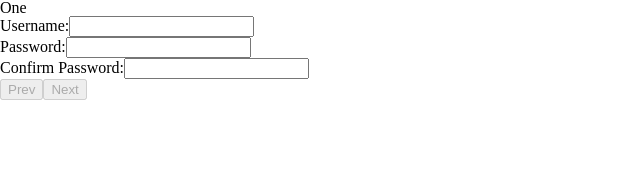
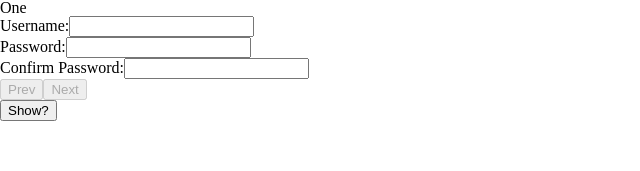
Before and after one commit to ayellapragada/react-harry-potter, a React (Create React App) app: page / in a window 1280 px wide. Shown: the top 171 px of the page, without its empty margins (0-640 px from the left). Built offline with nearby package versions, Linux system fonts and the light colour scheme.

Commit message:
Add reset and clear data props and methods.

```diff
--- a/src/App.js
+++ b/src/App.js
@@ -6,12 +6,20 @@ import InputTwo from './examples/InputTwo.js';
 import InputThree from './examples/InputThree.js';
 
 class App extends Component {
+  constructor() {
+    super();
+
+    this.state = { show: true };
+  }
+
   handleComplete(data) {
     console.log(data);
   }
 
   render() {
     return (
+      <div>
+        { this.state.show &&
             <Wizard
               onComplete={this.handleComplete}
             >
@@ -19,6 +27,12 @@ class App extends Component {
               <InputTwo />
               <InputThree />
             </Wizard>
+        }
+
+        <button onClick={() => this.setState({ show: !this.state.show })}>
+          Show?
+        </button>
+      </div>
     );
   }
 }
--- a/src/components/Wizard.js
+++ b/src/components/Wizard.js
@@ -22,6 +22,10 @@ class Wizard extends Component {
     this.jump = this.jump.bind(this);
     this.jumpToIndex = this.jumpToIndex.bind(this);
     this.getAllData = this.getAllData.bind(this);
+    this.clearAllData = this.clearAllData.bind(this);
+    this.reset = this.reset.bind(this);
+    this.allowBack = this.allowBack.bind(this);
+    this.denyBack = this.denyBack.bind(this);
   }
 
   componentDidUpdate(prevProps, prevState) {
@@ -37,6 +41,13 @@ class Wizard extends Component {
 
     if ( page !== 0 && prev === false ) {
       this.setState({ prev: true });
+    }
+  }
+
+  componentWillUnmount() {
+    if (this.props.clearOnClose) {
+      sessionStorage.removeItem('Wizard');
+      this.clearAllData();
     }
   }
 
@@ -89,9 +100,29 @@ class Wizard extends Component {
     return returnObj;
   }
 
+  clearAllData() {
+    this.props.children.forEach(child => {
+      const key = child.type.displayName;
+      sessionStorage.removeItem(key);
+    });
+  }
+
+  reset() {
+    const { start } = this.props;
+
+    this.setState({
+      page: start,
+      prev: !(start === 0),
+      next: false,
+      completed: false
+    });
+  }
+
   handleSubmit() {
     const data = this.getAllData();
     this.setState({ completed: true });
+    this.clearAllData();
+
     return this.props.onComplete(data);
   }
 
@@ -184,7 +215,7 @@ class Wizard extends Component {
       onCompleteText, buttonNavContainerCls,
       buttonNavContainerStyle } = this.props;
     const { page, completed } = this.state;
-    const { allow, deny, jump, jumpToIndex, getAllData,
+    const { allow, deny, jump, jumpToIndex, getAllData, clearAllData,
       allowBack, denyBack } = this;
 
     const nav = {
@@ -193,6 +224,7 @@ class Wizard extends Component {
       jump,
       jumpToIndex,
       getAllData,
+      clearAllData,
       allowBack,
       denyBack
     };
@@ -225,6 +257,7 @@ Wizard.defaultProps = {
   showTextProgressBar: false,
   showPercentageProgress: false,
   disallowEnterKey: false,
+  clearOnClose: false,
   onCompleteText: 'Thanks for completing!',
   nextButtonText: 'Next',
   prevButtonText: 'Prev',
@@ -240,6 +273,7 @@ Wizard.propTypes = {
   showPercentageProgress: PropTypes.bool,
   onCompleteText: PropTypes.string,
   disallowEnterKey: PropTypes.bool,
+  clearOnClose: PropTypes.bool,
   nextButtonText: PropTypes.string,
   prevButtonText:  PropTypes.string,
   submitButtonText: PropTypes.string,
@@ -263,6 +297,7 @@ Wizard.propTypes = {
   percentageProgressCls: PropTypes.string,
 };
 
-export const PersistedWizard = Persist(Wizard);
 export default Persist(Wizard);
+
+// export const PersistedWizard = Persist(Wizard);
 // export default Wizard;
```
Also changed, not shown: 1 other file (tests, documents, lock files or other folders). Lines whose indentation alone changed are shown as unchanged.
